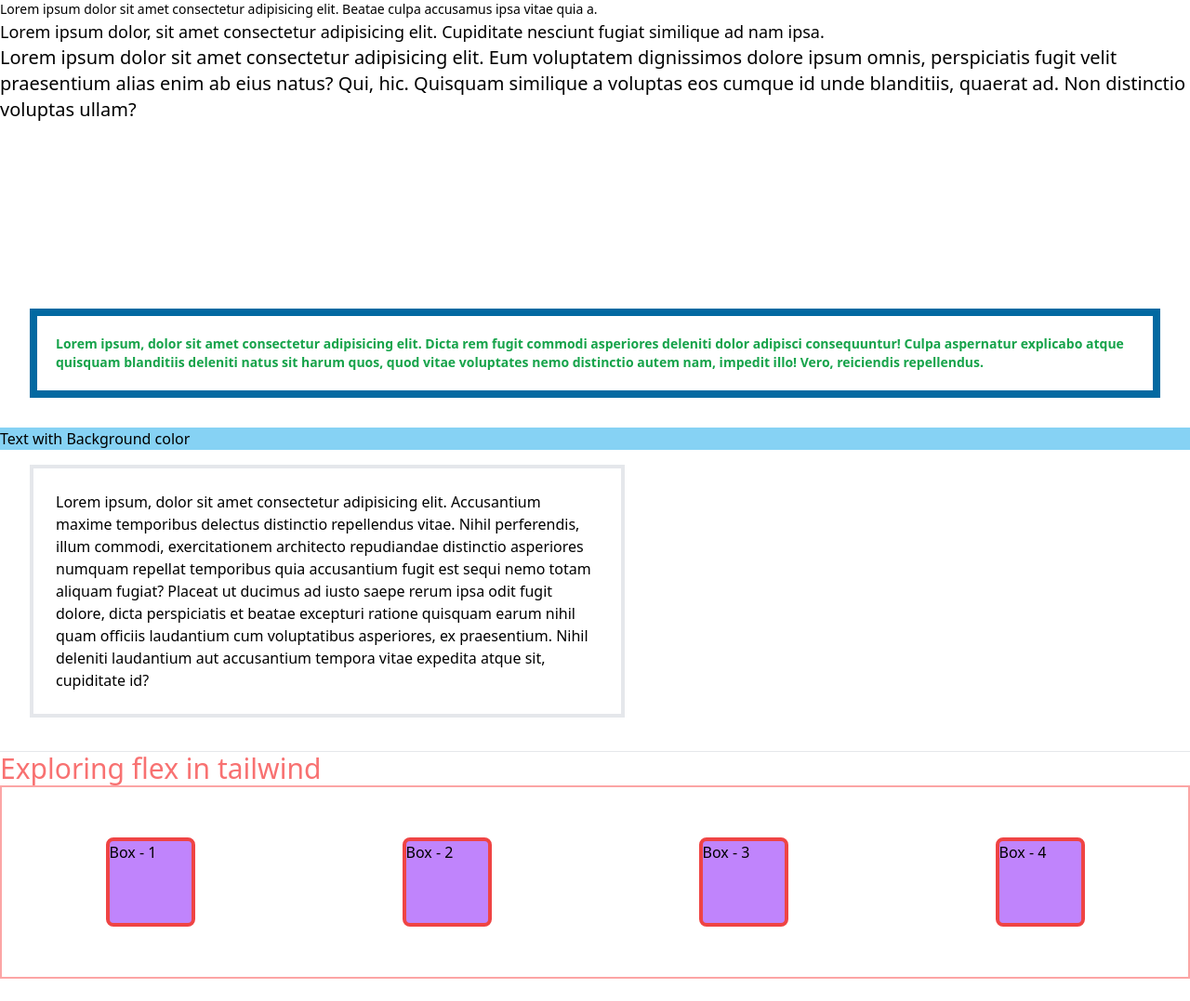
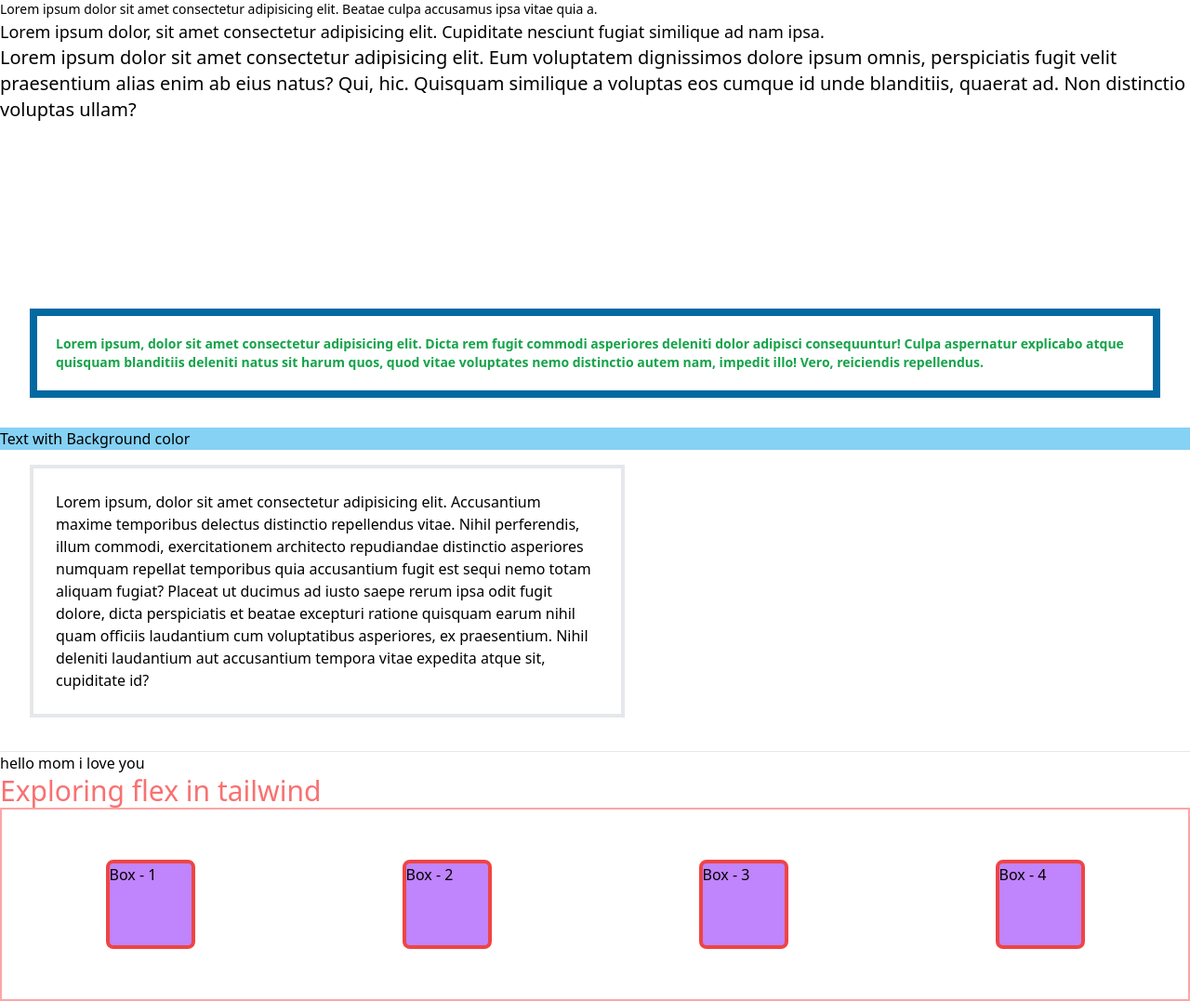
Before and after one commit to sakibahammed/The-Great-Mysterious-Tailwind-After-100syears, a website: page src/index.html in a window 1280 px wide. Shown: the whole page at 93% size. Before the commit the page ends 1053 px from the top, so only its background shows below. Drawn offline with Linux system fonts and the light colour scheme.

Commit message:
git update

```diff
--- a/src/index.html
+++ b/src/index.html
@@ -29,6 +29,7 @@
 
 
 <hr>
+<p>hello mom i love you</p>
 <section>
     <h3 class="text-3xl text-red-400">Exploring flex in tailwind</h3>
     <div>
```
